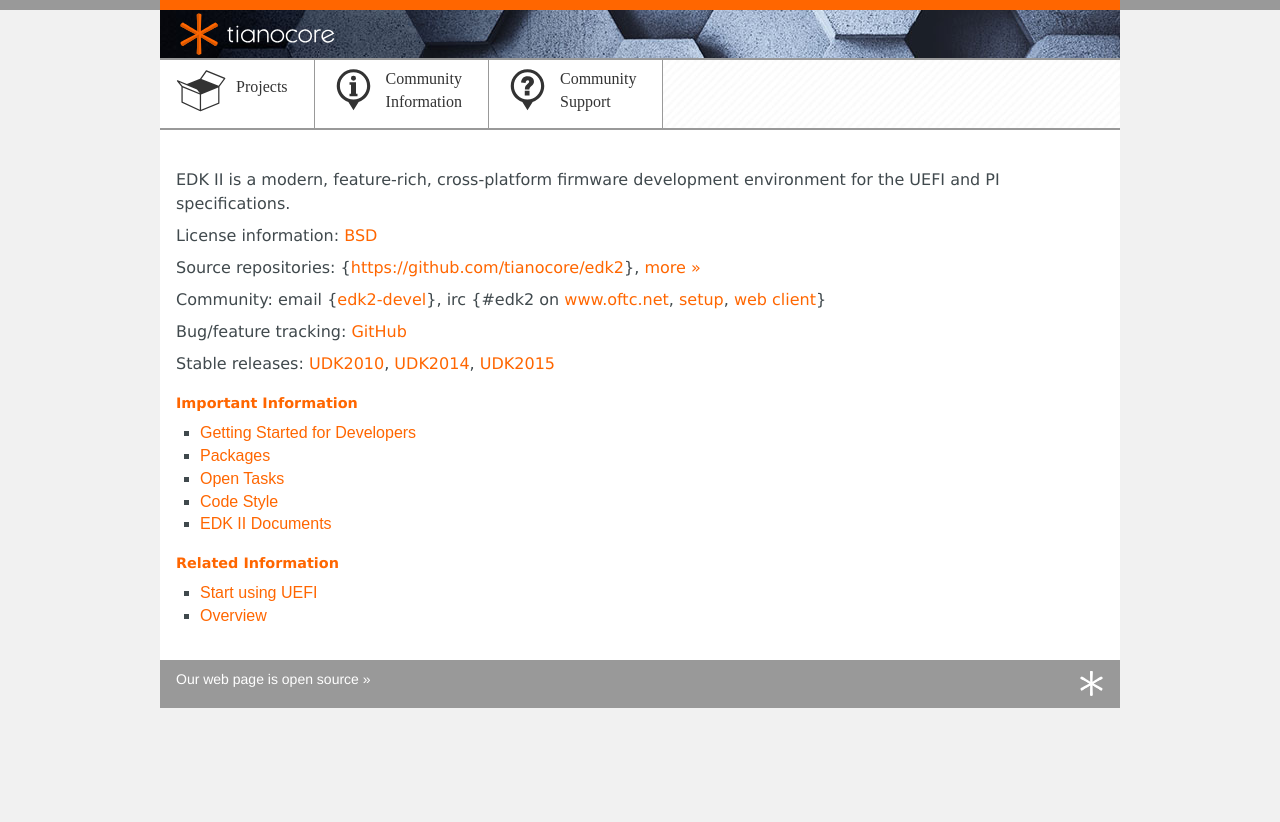
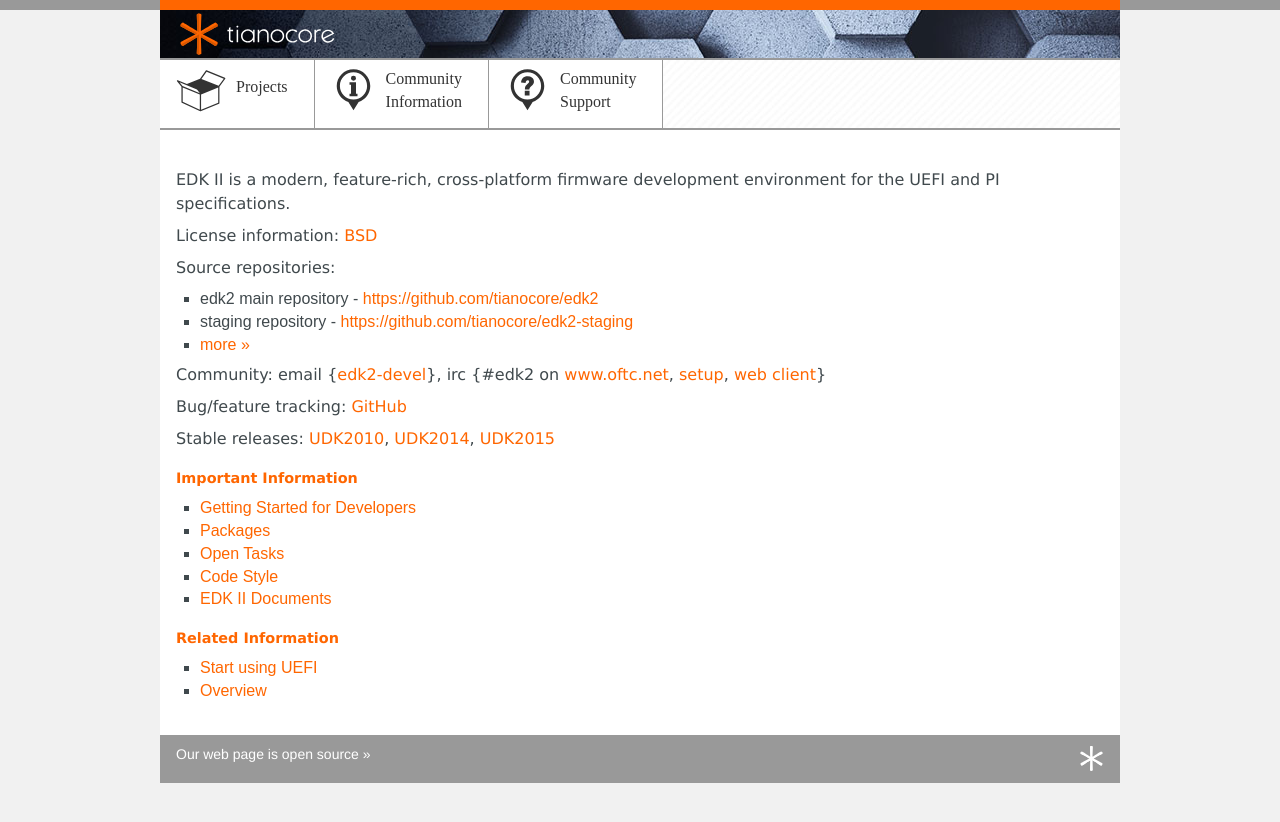
Before and after one commit to tianocore/tianocore.github.io, a Jekyll site: the page built from edk2/index.md, in a window 1280 px wide. Shown: the top 822 px of the page. Built offline with Jekyll 4.4.1, drawn with Linux system fonts in a browser that asks for light colours; nearby versions of some CDN libraries.

Commit message:
Update index.md

```diff
--- a/edk2/index.md
+++ b/edk2/index.md
@@ -11,8 +11,9 @@ environment for the UEFI and PI specifications.
 License information: [BSD](http://www.opensource.org/licenses/bsd-license.php)
 
 Source repositories:
- {[https://github.com/tianocore/edk2](https://github.com/tianocore/edk2)},
- [more »](source.html)
+ * edk2 main repository - [https://github.com/tianocore/edk2](https://github.com/tianocore/edk2)
+ * staging repository - [https://github.com/tianocore/edk2-staging](https://github.com/tianocore/edk2-staging)
+ * [more » ](source.html)
 
 Community:
 email {[edk2-devel]({{wiki}}/Edk2-devel)},
```
